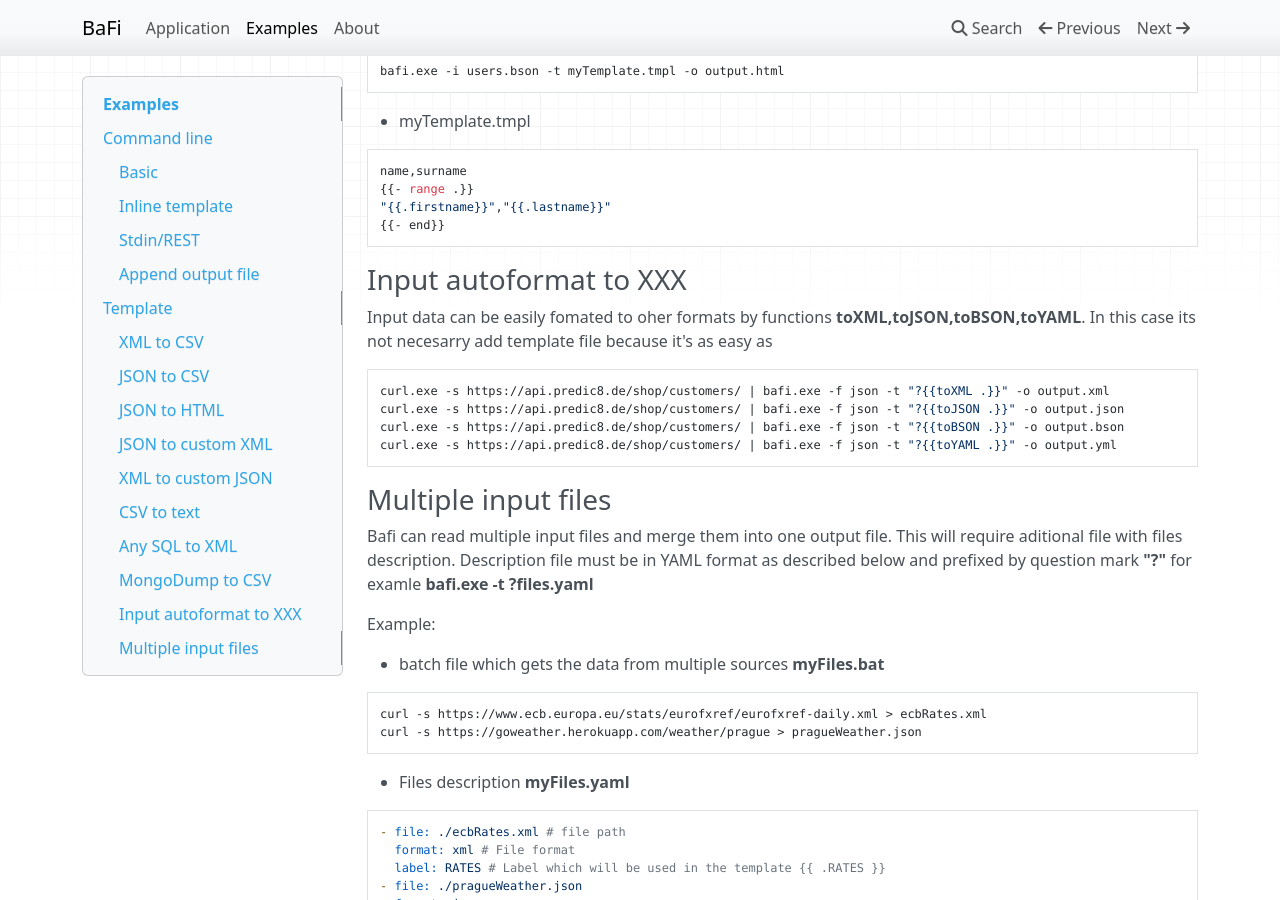
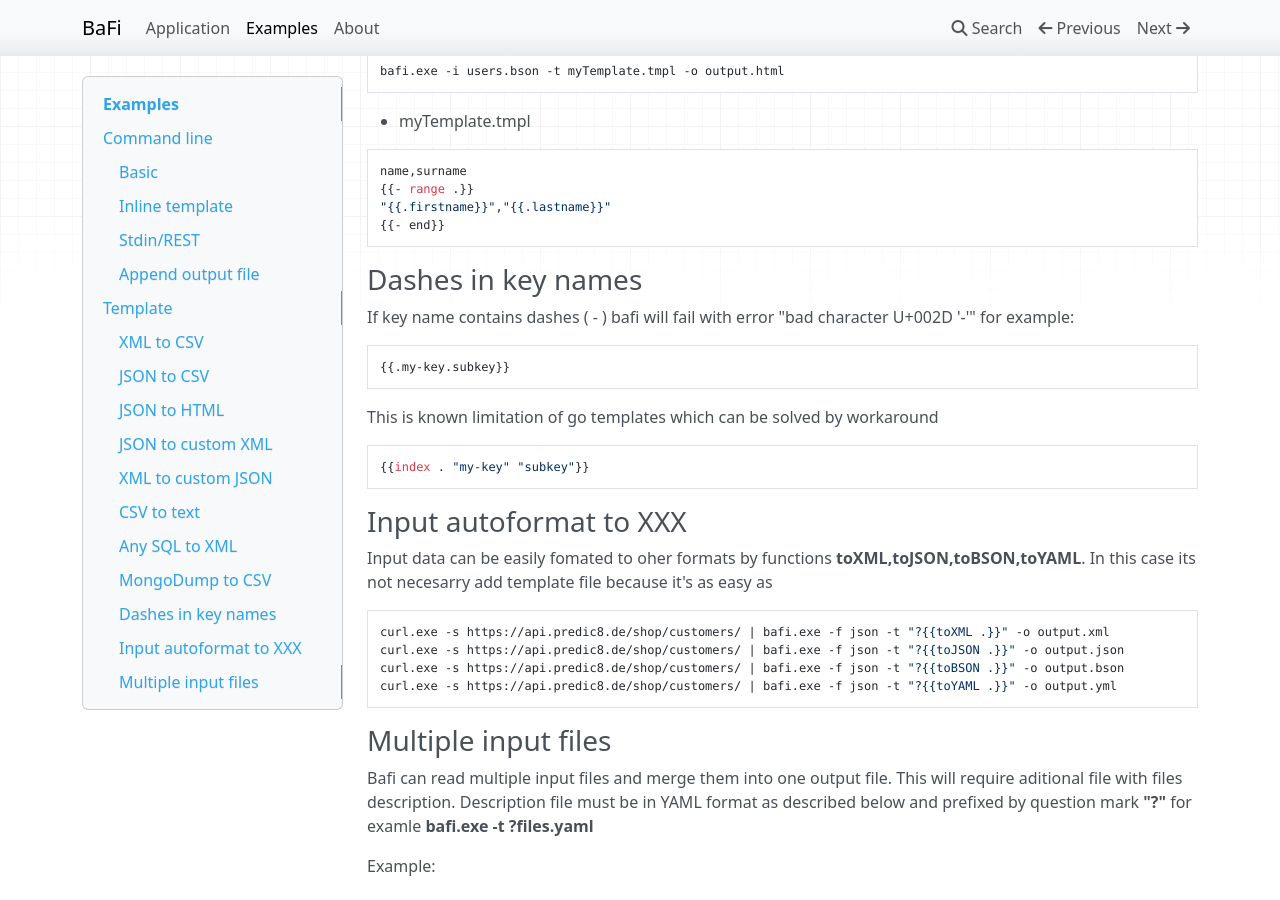
Before and after one commit to mmalcek/bafi, an MkDocs documentation site: the page built from docs/examples.md, in a window 1280 px wide and 900 px high, scrolled down 3845 px. Built offline with MkDocs 1.6.1, drawn with Linux system fonts in a browser that asks for light colours; nearby versions of some CDN libraries.

Commit message:
documentation update

````diff
--- a/docs/examples.md
+++ b/docs/examples.md
@@ -170,6 +170,16 @@ name,surname
 {{- end}}
 ```
 
+### Dashes in key names
+If key name contains dashes ( - ) bafi will fail with error "bad character U+002D '-'" for example:
+```
+{{.my-key.subkey}}
+```
+This is known limitation of go templates which can be solved by workaround
+```
+{{index . "my-key" "subkey"}}
+```
+
 ### Input autoformat to XXX
 Input data can be easily fomated to oher formats by functions **toXML,toJSON,toBSON,toYAML**. In this case its not necesarry add template file because it's as easy as
 ```sh
````
